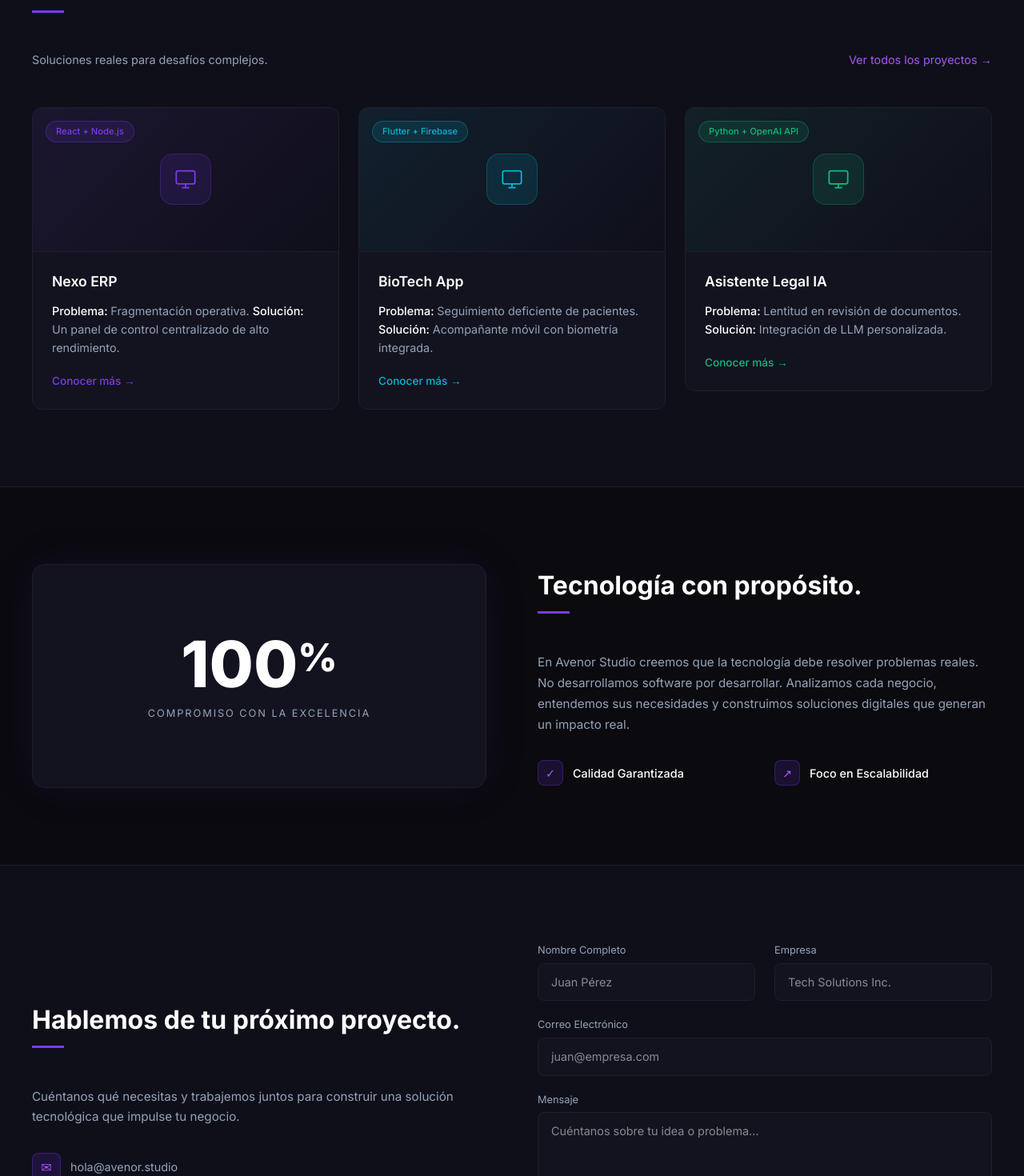
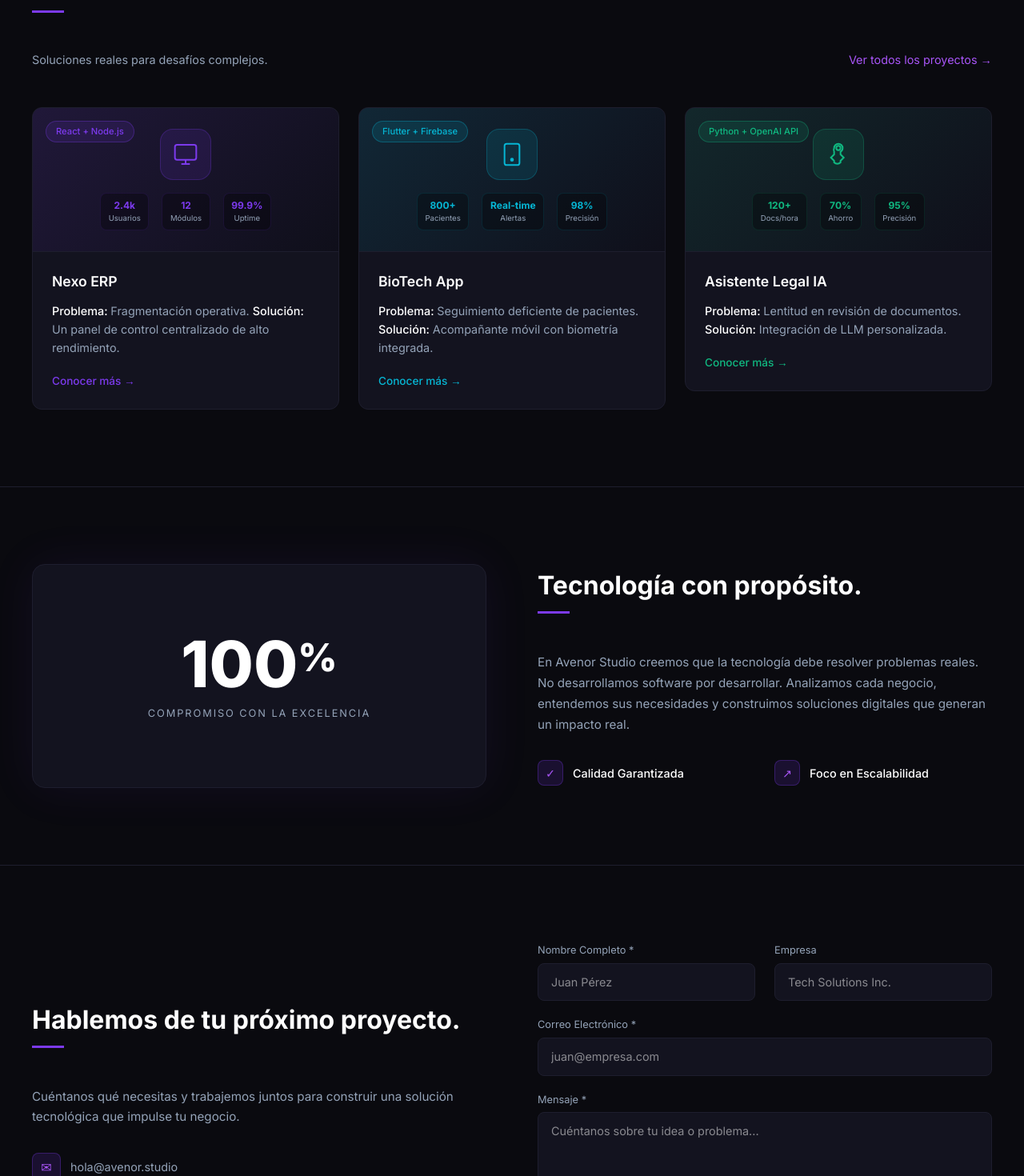
Before and after one commit to christianFiol8/avenor-studio, a Next.js app: page / in a window 1280 px wide. Shown: the part 2260-3730 px from the top of the page at 80% size. Built offline with nearby package versions, Linux system fonts and the light colour scheme.

Commit message:
feat: validación de formulario, placeholders para proyectos

```diff
--- a/app/globals.css
+++ b/app/globals.css
@@ -335,6 +335,12 @@ body {
   box-shadow: 0 0 20px rgba(124, 58, 237, 0.3);
 }
 
+.form-error{
+  color: #ef4444;
+  font-size: 0.75rem;
+  margin-top: 0.3rem;
+}
+
 /* ── FOOTER ── */
 .footer-grid {
   display: grid;
--- a/components/sections/Contacto.jsx
+++ b/components/sections/Contacto.jsx
@@ -29,16 +29,57 @@ function AnimatedCard({ children, delay = 0 }) {
   );
 }
 
+function validateForm(form) {
+  const errors = {};
+  if (!form.nombre.trim()) errors.nombre = "El nombre es requerido";
+  if (!form.email.trim()) {
+    errors.email = "El correo es requerido";
+  } else if (!/^[^\s@]+@[^\s@]+\.[^\s@]+$/.test(form.email)) {
+    errors.email = "El correo no es válido";
+  }
+  if (!form.mensaje.trim()) errors.mensaje = "El mensaje es requerido";
+  else if (form.mensaje.trim().length < 10) errors.mensaje = "El mensaje es muy corto";
+  return errors;
+}
+
 export default function Contacto() {
   const [form, setForm] = useState({ nombre: "", empresa: "", email: "", mensaje: "" });
+  const [errors, setErrors] = useState({});
+  const [touched, setTouched] = useState({});
   const [estado, setEstado] = useState("idle");
 
   const handleChange = (e) => {
-    setForm({ ...form, [e.target.name]: e.target.value });
+    const newForm = { ...form, [e.target.name]: e.target.value };
+    setForm(newForm);
+    if (touched[e.target.name]) {
+      const newErrors = validateForm(newForm);
+      setErrors(newErrors);
+    }
+  };
+
+  const handleBlur = (e) => {
+    setTouched({ ...touched, [e.target.name]: true });
+    const newErrors = validateForm(form);
+    setErrors(newErrors);
+    if (newErrors[e.target.name]) {
+      e.target.style.borderColor = "#ef4444";
+    } else {
+      e.target.style.borderColor = "var(--border)";
+    }
+  };
+
+  const handleFocus = (e) => {
+    e.target.style.borderColor = "var(--accent-purple)";
   };
 
   const handleSubmit = async (e) => {
     e.preventDefault();
+    const allTouched = { nombre: true, email: true, mensaje: true };
+    setTouched(allTouched);
+    const newErrors = validateForm(form);
+    setErrors(newErrors);
+    if (Object.keys(newErrors).length > 0) return;
+
     setEstado("enviando");
     try {
       const res = await fetch("/api/contacto", {
@@ -49,6 +90,8 @@ export default function Contacto() {
       if (res.ok) {
         setEstado("enviado");
         setForm({ nombre: "", empresa: "", email: "", mensaje: "" });
+        setTouched({});
+        setErrors({});
       } else {
         setEstado("error");
       }
@@ -57,15 +100,18 @@ export default function Contacto() {
     }
   };
 
-  const handleFocus = (e) => { e.target.style.borderColor = "var(--accent-purple)"; };
-  const handleBlur = (e) => { e.target.style.borderColor = "var(--border)"; };
+  const getInputStyle = (field) => ({
+    borderColor: touched[field] && errors[field]
+      ? "#ef4444"
+      : "var(--border)",
+  });
 
   return (
     <section
       id="contacto"
       className="section-padding"
       style={{
-        backgroundColor: "var(--bg-secondary)",
+        backgroundColor: "var(--bg-primary)",
         borderTop: "1px solid var(--border)",
       }}
     >
@@ -81,7 +127,7 @@ export default function Contacto() {
             <div style={{ display: "flex", flexDirection: "column", gap: "1rem" }}>
               {[
                 { icon: "✉", texto: "hola@avenor.studio" },
-                { icon: "☎", texto: "+52 612 233 6225" },
+                { icon: "☎", texto: "+52 123 456 7890" },
               ].map((item) => (
                 <div key={item.texto} className="contacto-info-item">
                   <div className="contacto-icon">{item.icon}</div>
@@ -95,7 +141,7 @@ export default function Contacto() {
             <form onSubmit={handleSubmit} className="contacto-form">
               <div className="grid-2">
                 <div>
-                  <label className="form-label">Nombre Completo</label>
+                  <label className="form-label">Nombre Completo *</label>
                   <input
                     name="nombre"
                     value={form.nombre}
@@ -103,9 +149,12 @@ export default function Contacto() {
                     onFocus={handleFocus}
                     onBlur={handleBlur}
                     placeholder="Juan Pérez"
-                    required
                     className="form-input"
+                    style={getInputStyle("nombre")}
                   />
+                  {touched.nombre && errors.nombre && (
+                    <p className="form-error">{errors.nombre}</p>
+                  )}
                 </div>
                 <div>
                   <label className="form-label">Empresa</label>
@@ -114,7 +163,7 @@ export default function Contacto() {
                     value={form.empresa}
                     onChange={handleChange}
                     onFocus={handleFocus}
-                    onBlur={handleBlur}
+                    onBlur={(e) => { e.target.style.borderColor = "var(--border)"; }}
                     placeholder="Tech Solutions Inc."
                     className="form-input"
                   />
@@ -122,7 +171,7 @@ export default function Contacto() {
               </div>
 
               <div>
-                <label className="form-label">Correo Electrónico</label>
+                <label className="form-label">Correo Electrónico *</label>
                 <input
                   name="email"
                   type="email"
@@ -131,13 +180,16 @@ export default function Contacto() {
                   onFocus={handleFocus}
                   onBlur={handleBlur}
                   placeholder="juan@empresa.com"
-                  required
                   className="form-input"
+                  style={getInputStyle("email")}
                 />
+                {touched.email && errors.email && (
+                  <p className="form-error">{errors.email}</p>
+                )}
               </div>
 
               <div>
-                <label className="form-label">Mensaje</label>
+                <label className="form-label">Mensaje *</label>
                 <textarea
                   name="mensaje"
                   value={form.mensaje}
@@ -145,10 +197,13 @@ export default function Contacto() {
                   onFocus={handleFocus}
                   onBlur={handleBlur}
                   placeholder="Cuéntanos sobre tu idea o problema..."
-                  required
                   rows={5}
                   className="form-input form-textarea"
+                  style={getInputStyle("mensaje")}
                 />
+                {touched.mensaje && errors.mensaje && (
+                  <p className="form-error">{errors.mensaje}</p>
+                )}
               </div>
 
               <button
--- a/components/sections/Proyectos.jsx
+++ b/components/sections/Proyectos.jsx
@@ -9,6 +9,17 @@ const proyectos = [
     problema: "Fragmentación operativa.",
     solucion: "Un panel de control centralizado de alto rendimiento.",
     color: "#7c3aed",
+    icon: (
+      <svg width="32" height="32" viewBox="0 0 24 24" fill="none" stroke="currentColor" strokeWidth="1.5">
+        <rect x="2" y="3" width="20" height="14" rx="2" />
+        <path d="M8 21h8M12 17v4" />
+      </svg>
+    ),
+    stats: [
+      { label: "Usuarios", value: "2.4k" },
+      { label: "Módulos", value: "12" },
+      { label: "Uptime", value: "99.9%" },
+    ],
   },
   {
     tag: "Flutter + Firebase",
@@ -16,6 +27,17 @@ const proyectos = [
     problema: "Seguimiento deficiente de pacientes.",
     solucion: "Acompañante móvil con biometría integrada.",
     color: "#06b6d4",
+    icon: (
+      <svg width="32" height="32" viewBox="0 0 24 24" fill="none" stroke="currentColor" strokeWidth="1.5">
+        <rect x="5" y="2" width="14" height="20" rx="2" />
+        <circle cx="12" cy="17" r="1" fill="currentColor" />
+      </svg>
+    ),
+    stats: [
+      { label: "Pacientes", value: "800+" },
+      { label: "Alertas", value: "Real-time" },
+      { label: "Precisión", value: "98%" },
+    ],
   },
   {
     tag: "Python + OpenAI API",
@@ -23,6 +45,17 @@ const proyectos = [
     problema: "Lentitud en revisión de documentos.",
     solucion: "Integración de LLM personalizada.",
     color: "#10b981",
+    icon: (
+      <svg width="32" height="32" viewBox="0 0 24 24" fill="none" stroke="currentColor" strokeWidth="1.5">
+        <path d="M12 2a4 4 0 0 1 4 4c0 1.5-.8 2.8-2 3.5V12l3 3-3 3v1.5A4 4 0 0 1 8 19.5V18l-3-3 3-3V9.5A4 4 0 0 1 8 6a4 4 0 0 1 4-4z" />
+        <circle cx="12" cy="6" r="2" />
+      </svg>
+    ),
+    stats: [
+      { label: "Docs/hora", value: "120+" },
+      { label: "Ahorro", value: "70%" },
+      { label: "Precisión", value: "95%" },
+    ],
   },
 ];
 
@@ -59,7 +92,7 @@ export default function Proyectos() {
       id="proyectos"
       className="section-padding"
       style={{
-        backgroundColor: "var(--bg-secondary)",
+        backgroundColor: "var(--bg-primary)",
         borderTop: "1px solid var(--border)",
       }}
     >
@@ -100,10 +133,11 @@ export default function Proyectos() {
                   e.currentTarget.style.boxShadow = "none";
                 }}
               >
+                {/* Placeholder elaborado */}
                 <div
                   className="proyecto-imagen"
                   style={{
-                    background: `linear-gradient(135deg, ${p.color}15 0%, var(--bg-secondary) 100%)`,
+                    background: `linear-gradient(135deg, ${p.color}20 0%, var(--bg-secondary) 100%)`,
                   }}
                 >
                   <div
@@ -116,26 +150,81 @@ export default function Proyectos() {
                   >
                     {p.tag}
                   </div>
+
+                  {/* Ícono central */}
                   <div
-                    className="proyecto-icon"
                     style={{
-                      backgroundColor: `${p.color}20`,
-                      border: `1px solid ${p.color}40`,
+                      display: "flex",
+                      flexDirection: "column",
+                      alignItems: "center",
+                      gap: "1rem",
                     }}
                   >
-                    <svg width="28" height="28" viewBox="0 0 24 24" fill="none" stroke={p.color} strokeWidth="1.5">
-                      <rect x="2" y="3" width="20" height="14" rx="2" />
-                      <path d="M8 21h8M12 17v4" />
-                    </svg>
+                    <div
+                      className="proyecto-icon"
+                      style={{
+                        backgroundColor: `${p.color}20`,
+                        border: `1px solid ${p.color}40`,
+                        color: p.color,
+                      }}
+                    >
+                      {p.icon}
+                    </div>
+
+                    {/* Mini stats */}
+                    <div
+                      style={{
+                        display: "flex",
+                        gap: "1rem",
+                      }}
+                    >
+                      {p.stats.map((stat) => (
+                        <div
+                          key={stat.label}
+                          style={{
+                            display: "flex",
+                            flexDirection: "column",
+                            alignItems: "center",
+                            backgroundColor: "rgba(0,0,0,0.3)",
+                            borderRadius: "8px",
+                            padding: "0.4rem 0.6rem",
+                            border: `1px solid ${p.color}20`,
+                          }}
+                        >
+                          <span
+                            style={{
+                              color: p.color,
+                              fontSize: "0.75rem",
+                              fontWeight: 700,
+                            }}
+                          >
+                            {stat.value}
+                          </span>
+                          <span
+                            style={{
+                              color: "var(--text-secondary)",
+                              fontSize: "0.6rem",
+                            }}
+                          >
+                            {stat.label}
+                          </span>
+                        </div>
+                      ))}
+                    </div>
                   </div>
                 </div>
 
+                {/* Contenido */}
                 <div className="proyecto-content">
                   <h3 className="card-title">{p.title}</h3>
                   <p className="card-description">
-                    <span style={{ color: "var(--text-primary)", fontWeight: 500 }}>Problema: </span>
+                    <span style={{ color: "var(--text-primary)", fontWeight: 500 }}>
+                      Problema:{" "}
+                    </span>
                     {p.problema}{" "}
-                    <span style={{ color: "var(--text-primary)", fontWeight: 500 }}>Solución: </span>
+                    <span style={{ color: "var(--text-primary)", fontWeight: 500 }}>
+                      Solución:{" "}
+                    </span>
                     {p.solucion}
                   </p>
                   <button
```
Also changed, not shown: app/layout.js (+15 -0 lines), app/opengraph-image/opengraph-image.jsx (added, +114 -0 lines).
